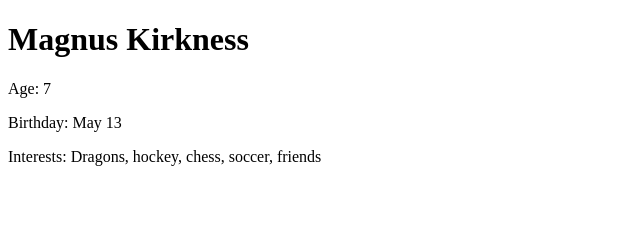
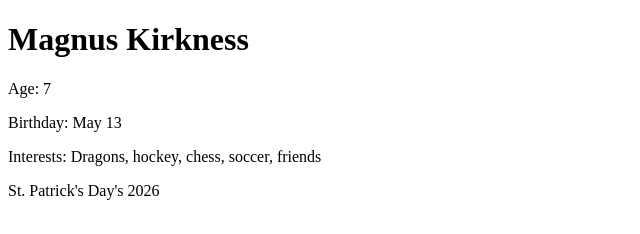
Before and after one commit to rogerkirkness/magnus, a plain HTML site: page index.html in a window 1280 px wide. Shown: the whole page, without its empty margins (0-640 px from the left). Drawn offline with Linux system fonts and the light colour scheme.

Commit message:
Adding St Patrick's Day

```diff
--- a/index.html
+++ b/index.html
@@ -9,6 +9,7 @@
 <p>Age: 7</p>
 <p>Birthday: May 13</p>
 <p>Interests: Dragons, hockey, chess, soccer, friends</p>
+<p>St. Patrick's Day's 2026</p>
 
 </body>
 </html>
```
